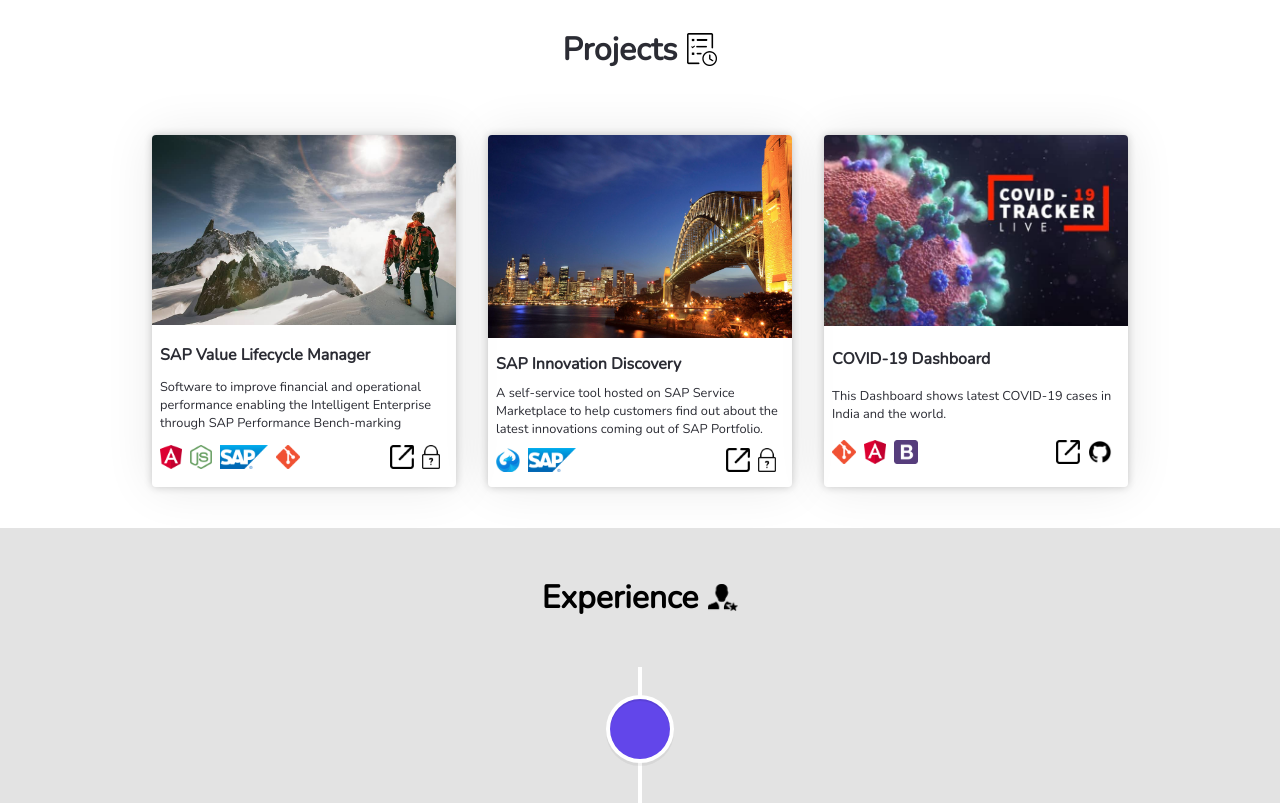
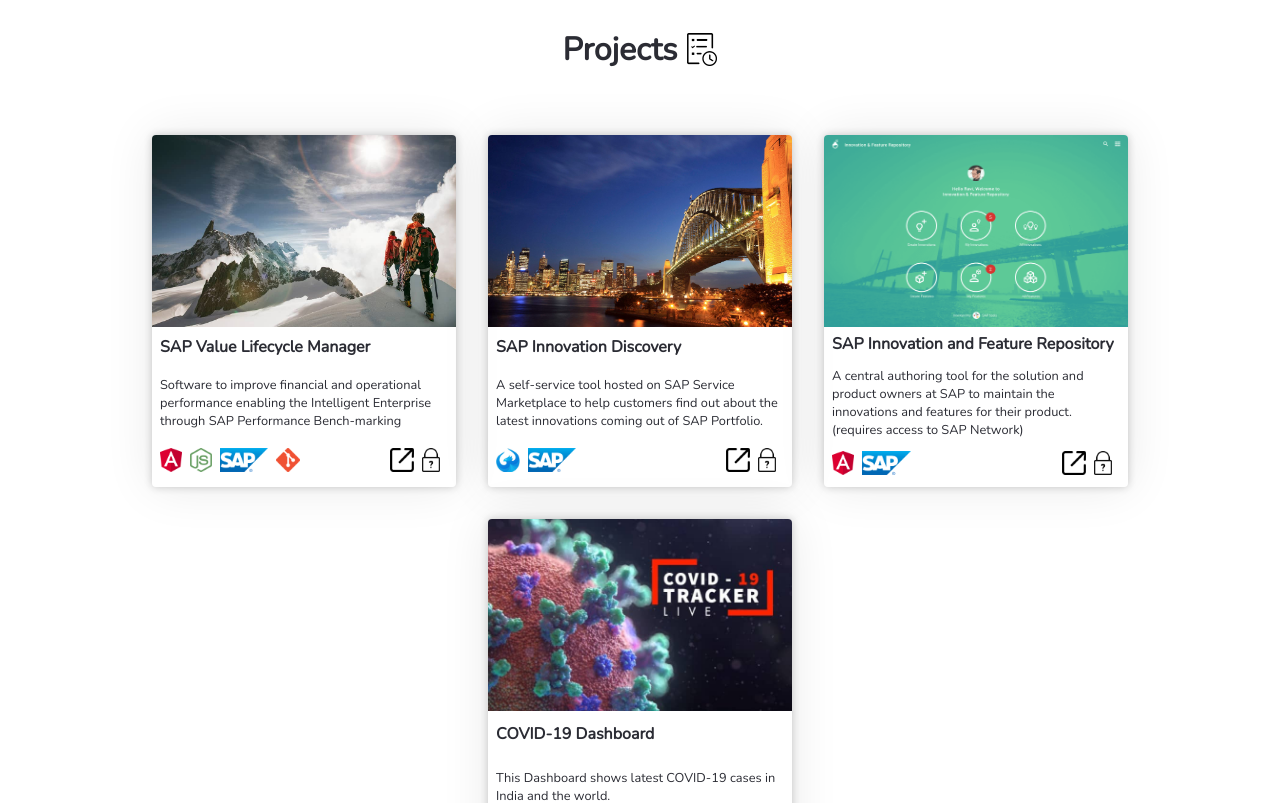
Before and after one commit to akhileshjain/react-todo, a React (Create React App) app: page / in a window 1280 px wide. Shown: the part 820-1623 px from the top of the page. Built offline with nearby package versions, Linux system fonts and the light colour scheme.

Commit message:
Added entry for IFR

```diff
--- a/src/components/App/App.js
+++ b/src/components/App/App.js
@@ -62,6 +62,12 @@
                   "source": {"id": "closed.png"},
                   "url":"https://go.support.sap.com/innovationdiscovery/",
                   "tech":[{"id":"sapui5.jpg", "name": "SAPUI5"}, {"id": "sap.png", "name": "SAP ABAP"}]},
+                  {"name": "SAP Innovation and Feature Repository",
+                   "desc": "A central authoring tool for the solution and product owners at SAP to maintain the innovations and features for their product.(requires access to SAP Network)",
+                  "photo": "ifr.png",
+                  "source": {"id": "closed.png"},
+                  "url": "https://ifp.wdf.sap.corp/spt/cd/ifr/#/",
+                  "tech":[{"id": "angular.png", "name": "Angular"}, {"id": "sap.png", "name": "SAP HANA"}]},
                   {"name": "COVID-19 Dashboard",
                   "desc": 'This Dashboard shows latest COVID-19 cases in India and the world.',
                   "photo": 'covid.jpg',
--- a/src/components/Projects/Projects.css
+++ b/src/components/Projects/Projects.css
@@ -23,10 +23,9 @@
     box-shadow: 0 0 24px 0 rgba(0,0,0,.2), 0 0 50px 0 rgba(0,0,0,.09);
 }
 .proj-img-box {
-    flex: 1;
+    height: 12rem;
 }
 .proj-img {
-    width: 100%;
     border-top-right-radius: 4px;
     border-top-left-radius: 4px;
 }
@@ -34,10 +33,10 @@
     display: flex;
     flex-direction: column;
     align-items: flex-start;
-    justify-content: space-evenly;
+    justify-content: space-around;
     padding: 0 0.5rem;
     font-family: 'Nunito', sans-serif;
-    flex: 1;
+    height: 10rem;
 }
 .tech-icons-box {
     display: flex;
--- a/src/components/Projects/Projects.js
+++ b/src/components/Projects/Projects.js
@@ -33,7 +33,8 @@
     }
     return (
             <div className="project-card" onClick={() => projectClickedHandler( props.url)}>
-                <div className="proj-img-box"><img alt="Project screenshot" className="proj-img" src={require(`../../assets/${props.photo}`)}/></div>
+                <div className="proj-img-box"><img alt="Project screenshot" width="100%" height="100%"
+                className="proj-img" src={require(`../../assets/${props.photo}`)}/></div>
                 <div className="proj-details">
                     <div className="proj-header-name">{props.name}</div>
                     <div className="proj-header-desc">{props.desc}</div>
```
Also changed, not shown: src/assets/ifr.png (added).
